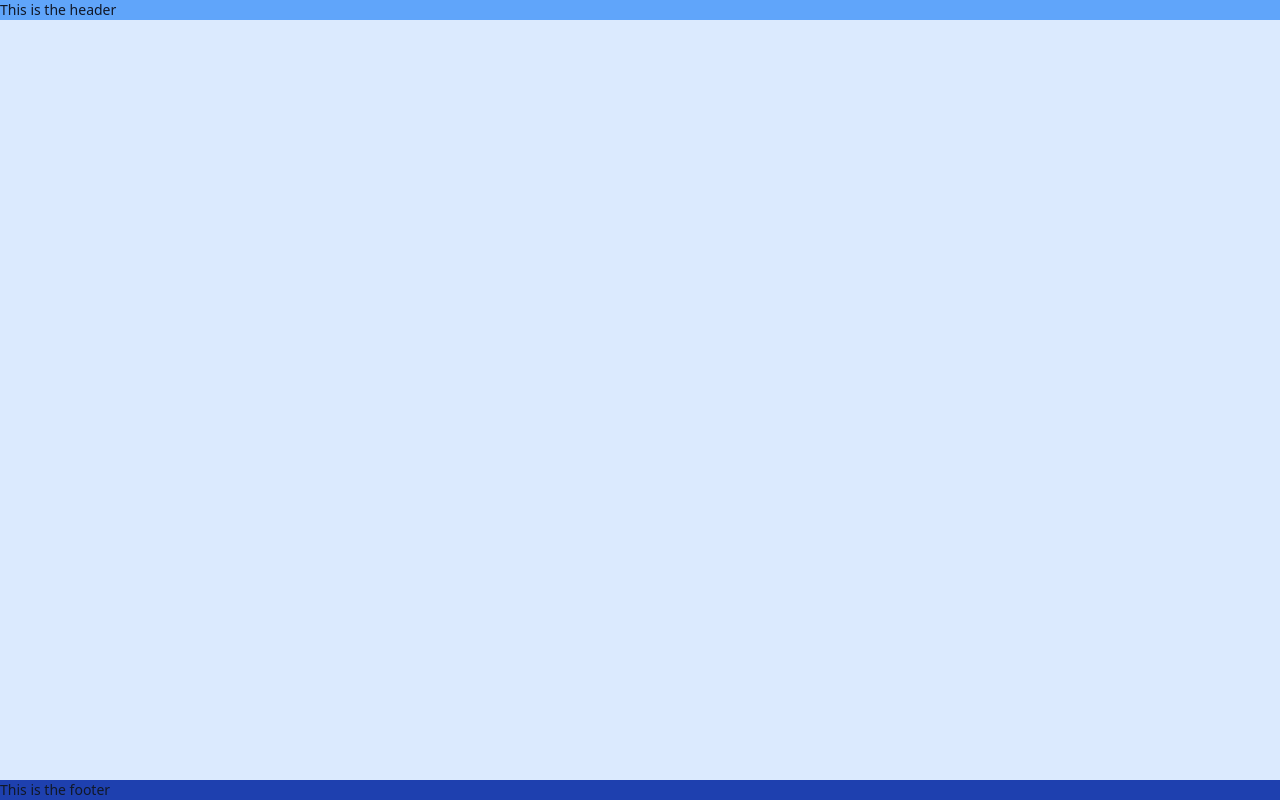
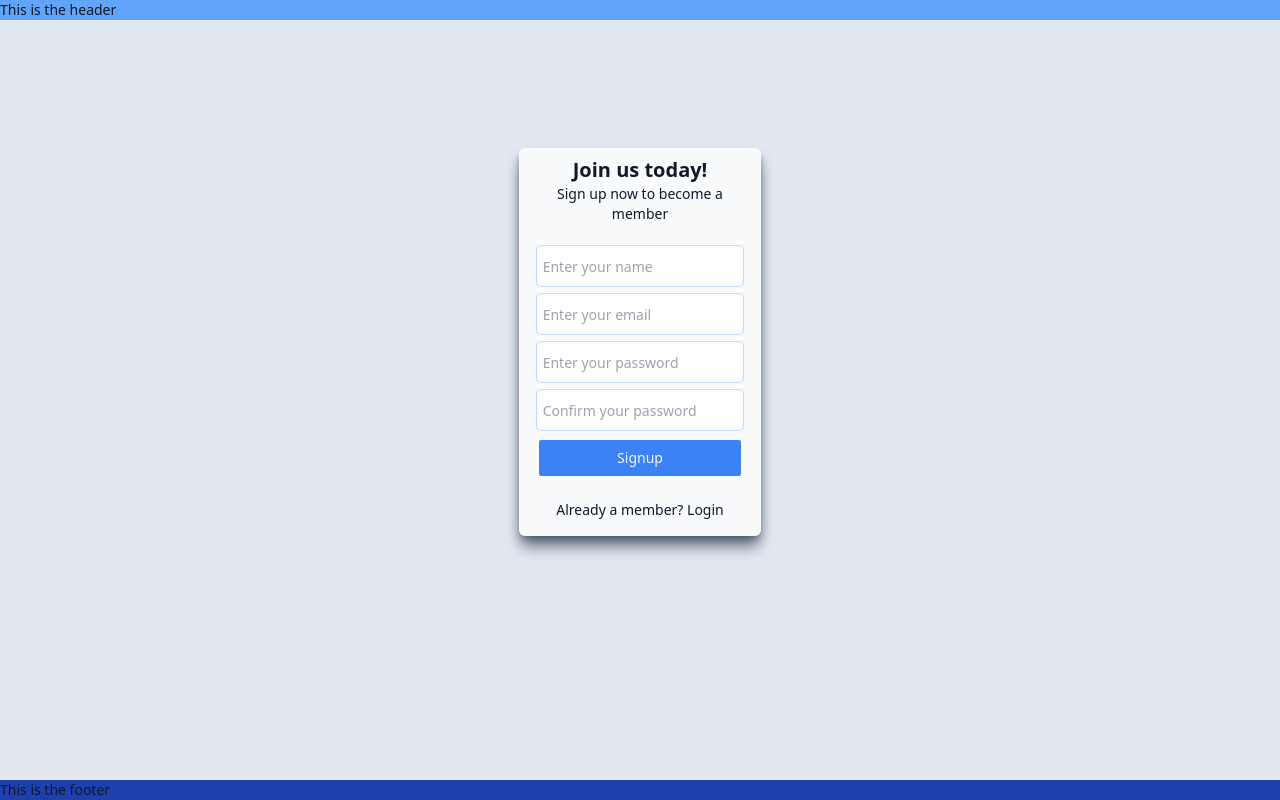
Before and after one commit to deXcripter/TimeCraft, a React (Vite) app in the folder frontend/: page / in a window 1280 px wide. Built offline with nearby package versions, Linux system fonts and the light colour scheme.

Commit message:
finished both auth components

```diff
--- a/frontend/src/App.jsx
+++ b/frontend/src/App.jsx
@@ -4,10 +4,10 @@ import Footer from "./components/Footer";
 
 export default function App() {
   return (
-    <body className="h-screen text-gray-900 grid grid-rows-[auto_1fr_auto] text-sm">
+    <div className="h-screen text-gray-900  grid grid-rows-[auto_1fr_auto] text-sm">
       <Header/>
       <Body />
       <Footer/>
-    </body>
+    </div>
   );
 }
--- a/frontend/src/components/Body.jsx
+++ b/frontend/src/components/Body.jsx
@@ -1,31 +1,96 @@
-export default function Body () {
-  return <section className="bg-blue-100 w-full flex">
-    {/* <Login/> */}
-    <Signup/>
+/* eslint-disable react/prop-types */
+export default function Body() {
+  return (
+    <section className="bg-slate-200 w-full">
+      <AuthBox>
+        <Signup />
+      </AuthBox>
+
+      {/* <Signup/> */}
     </section>
+  );
 }
 
 function Login() {
-
-
-  return <form className="bg-blue-500 h-fit w-min px-5 py-2 my-32 mx-auto text-center rounded-md space-y-4 border-b-1 border-l-1 shadow-lg shadow-blue-700 border-blue-300">
+  return (
+    <form className="space-y-6 ">
       <div>
-      <h1 className="text-xl">Welcome back!</h1>
+        <h1 className="text-xl font-bold">Welcome back!</h1>
         <p>Log in to access your account</p>
       </div>
-    <div className="space-y-1">
+      <div className="space-y-3">
+        <input
+          placeholder=" Enter your email"
+          type="email"
+          className="rounded-sm h-9 outline-none outline-blue-200 outline-1"
+          required
+        />
 
-    <input placeholder=" Enter your email" type="email" className="rounded-sm " required/>
-    <input placeholder=" Enter your password" type="password" className="rounded-sm" required/>
-    <button className="bg-blue-700 rounded-full px-2">submit</button>
+        <input
+          placeholder=" Enter your password"
+          type="password"
+          className="rounded-sm h-9 outline-none outline-blue-200 outline-1"
+          required
+        />
+
+        <button className="bg-blue-500 rounded-sm px-2 w-full text-slate-100 h-9">
+          Login
+        </button>
       </div>
-    <p>
-      Not a user? <a href="#">Sign up</a>
+      <p className="pb-2">
+        Not a member? <a href="#">Sign up</a>
       </p>
     </form>
+  );
 }
 
+function AuthBox({ children }) {
+  return (
+    <div className="bg-slate-50 block h-fit w-min px-5 py-2 my-32 mx-auto text-center rounded-md shadow-lg drop-shadow-lg shadow-slate-600 border-blue-30">
+      {children}
+    </div>
+  );
+}
 
-function Signup () {
-
+function Signup() {
+  return (
+    <form className="space-y-6">
+      <div>
+        <h1 className="text-xl font-bold">Join us today! </h1>
+        <p>Sign up now to become a member</p>
+      </div>
+      <div className="space-y-3">
+        <input
+          type="text"
+          placeholder=" Enter your name"
+          className="rounded-sm h-9 outline-none outline-blue-200 outline-1"
+          required
+        />
+        <input
+          type="email"
+          placeholder=" Enter your email"
+          className="rounded-sm h-9 outline-none outline-blue-200 outline-1"
+          required
+        />
+        <input
+          type="password"
+          placeholder=" Enter your password"
+          className="rounded-sm h-9 outline-none outline-blue-200 outline-1"
+          required
+        />
+        <input
+          type="password"
+          placeholder=" Confirm your password"
+          className="rounded-sm h-9 outline-none outline-blue-200 outline-1"
+          required
+        />
+        <button className="bg-blue-500 rounded-sm px-2 w-full text-slate-100 h-9 ">
+          Signup
+        </button>
+      </div>
+      <p className="pb-2">
+        Already a member? <a href="#">Login</a>
+      </p>
+    </form>
+  );
 }
```
Also changed, not shown: 1 other file (tests, documents, lock files or other folders). Lines whose indentation alone changed are shown as unchanged.
